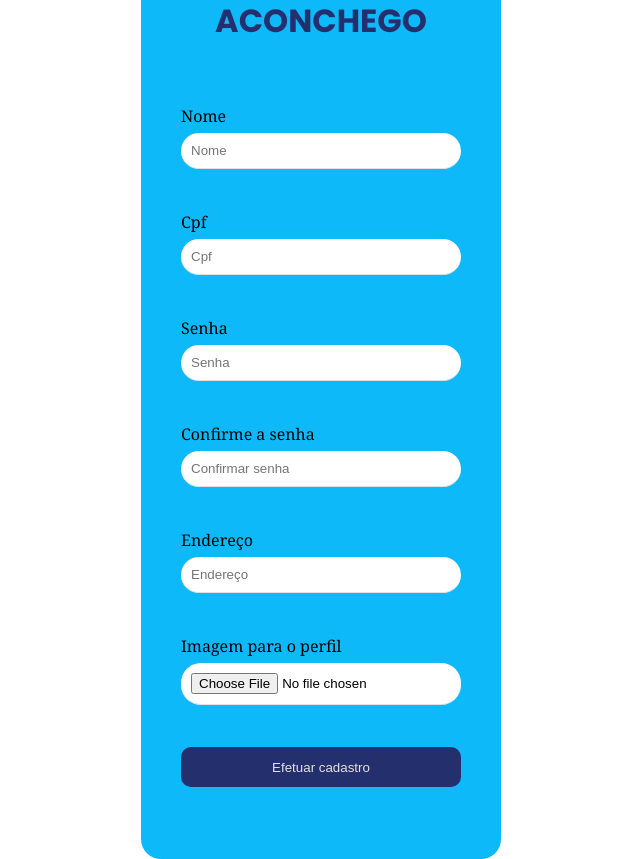
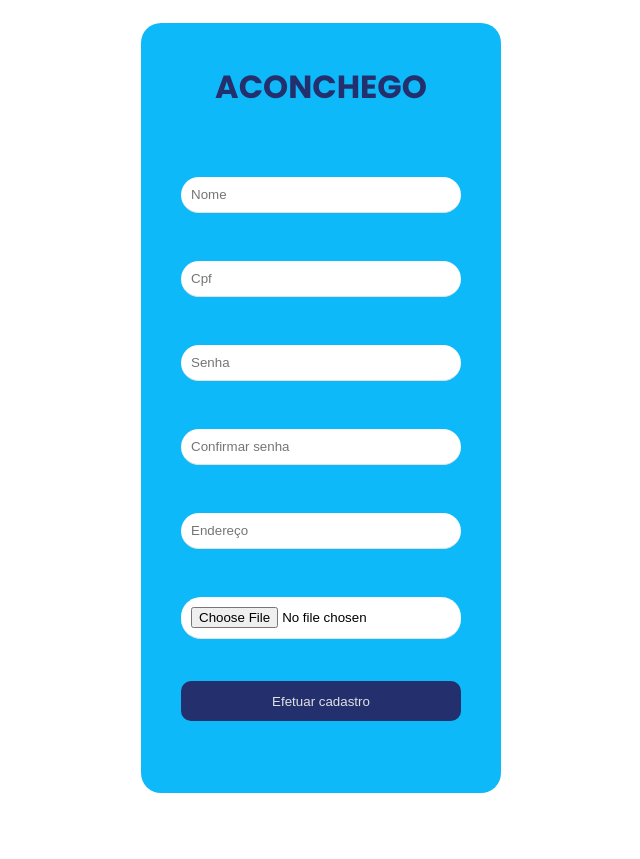
Before and after one commit to RRonanS/Aconchego, a website: page Aconchego/public/pages/registro.html in a window 1280 px wide. Shown: the whole page, without its empty margins (319-959 px from the left). After the commit the page ends 816 px from the top, so only its background shows below. Drawn offline with Linux system fonts and the light colour scheme.

Commit message:
Update registro.html

```diff
--- a/Aconchego/public/pages/registro.html
+++ b/Aconchego/public/pages/registro.html
@@ -23,61 +23,52 @@
             <div class="card">
 
                 <div class="card-header">
-                    <form action="http://localhost:8080/login" method="get" id="form_main">
+                    <form action="http://localhost:8080" method="get" id="form_main">
                         <a href="javascript:{}" onclick="document.getElementById('form_main').submit();">ACONCHEGO</a>
                     </form>
 
                 </div>
 
                 <div class="card-content">
-                    <form action="http://localhost:8080/efetuarcadastro" method="post" enctype="multipart/form-data">
+                    <form action="http://localhost:8080/cadastro" method="post">
                         <div class="card-content-area">
 
-                            <label for="usuario">Nome</label>
-                            <input type="text" id="usuario" autocomplete="off" placeholder="Nome" name="nome" required>
+                            <input type="text" id="usuario" autocomplete="off" placeholder="Nome" required >
 
                         </div>
                         <br>
                         <div class="card-content-area">
 
-                            <label for="cpf">Cpf</label>
-                            <input type="number" id="cpf" autocomplete="off" placeholder="Cpf" name="cpf" required>
+                            <input type="text" id="cpf" autocomplete="off" placeholder="Cpf" pattern="[0-9]{11}" maxlength="11" required onfocus="mostrarAjuda()" onblur="esconderAjuda()" required>
+                            <span id="cpf-ajuda" style="display:none">Preencha com os 11 dígitos do seu CPF, sem pontos ou traços.</span>
+                        </div>
+                        <br>
+                        <div class="card-content-area">
+
+                            <input type="password" id="password" autocomplete="off" placeholder="Senha" required>
 
                         </div>
                         <br>
                         <div class="card-content-area">
 
-                            <label for="password">Senha</label>
-                            <input type="password" id="password" autocomplete="off" placeholder="Senha" name="senha" required>
+                            <input type="password" id="conf_password" autocomplete="off" placeholder="Confirmar senha" required>
+                            <span id="senha-feedback"></span>
+                        </div>
+                        <br>
+                        <div class="card-content-area">
+
+                            <input type="text" id="endereco" autocomplete="off" placeholder="Endereço" >
 
                         </div>
                         <br>
                         <div class="card-content-area">
 
-                            <label for="conf_password">Confirme a senha</label>
-                            <input type="password" id="conf_password" autocomplete="off" placeholder="Confirmar senha" required>
-
-                        </div>
-                        <br>
-                        <div class="card-content-area">
-
-                            <label for="endereco">Endereço</label>
-                            <input type="text" id="endereco" autocomplete="off" placeholder="Endereço" name="endereco">
-
-                        </div>
-                        <br>
-                        <div class="card-content-area">
-
-                            <label for="imagem">Imagem para o perfil</label>
-                            <input type="file" id="imagem" autocomplete="off" placeholder="foto" name="imagem">
+                            <input type="file" id="foto" autocomplete="off" placeholder="foto" >
 
                         </div>
                         <br>
 
                         <div class="card-footer">
-                            <div id="feedback" class="feedback" hidden>
-                                Já existe uma conta com tal email e/ou cpf
-                            </div>
                             <button type="submit" class="submit">Efetuar cadastro</button>
                             <br>
                         </div>
@@ -91,6 +82,40 @@
 
         </div>
 
+        <script>
+            //////////////////cpf//////////////////////
+            function mostrarAjuda() {
+              document.getElementById("cpf-ajuda").style.display = "inline";
+            }
+
+            function esconderAjuda() {
+              document.getElementById("cpf-ajuda").style.display = "none";
+            }
+            ///////////////////////////////////////////
+
+            // Obter referências aos campos de senha e confirmar senha
+            var senhaInput = document.getElementById("password");
+            var confirmarSenhaInput = document.getElementById("conf_password");
+            // Obter referência ao elemento de feedback
+            var senhaFeedback = document.getElementById("senha-feedback");
+
+            // Adicionar evento oninput aos campos de senha e confirmar senha
+            senhaInput.addEventListener("input", validarSenha);
+            confirmarSenhaInput.addEventListener("input", validarSenha);
+
+            function validarSenha() {
+              // Verificar se os valores dos campos de senha e confirmar senha são iguais
+              if (senhaInput.value === confirmarSenhaInput.value) {
+                // Se forem iguais, exibir mensagem de feedback positivo
+                senhaFeedback.textContent = "As senhas coincidem!";
+                senhaFeedback.style.color = "green";
+              } else {
+                // Se não forem iguais, exibir mensagem de feedback negativo
+                senhaFeedback.textContent = "As senhas não coincidem.";
+                senhaFeedback.style.color = "red";
+              }
+            }
+        </script>
 
     </body>
 
```
